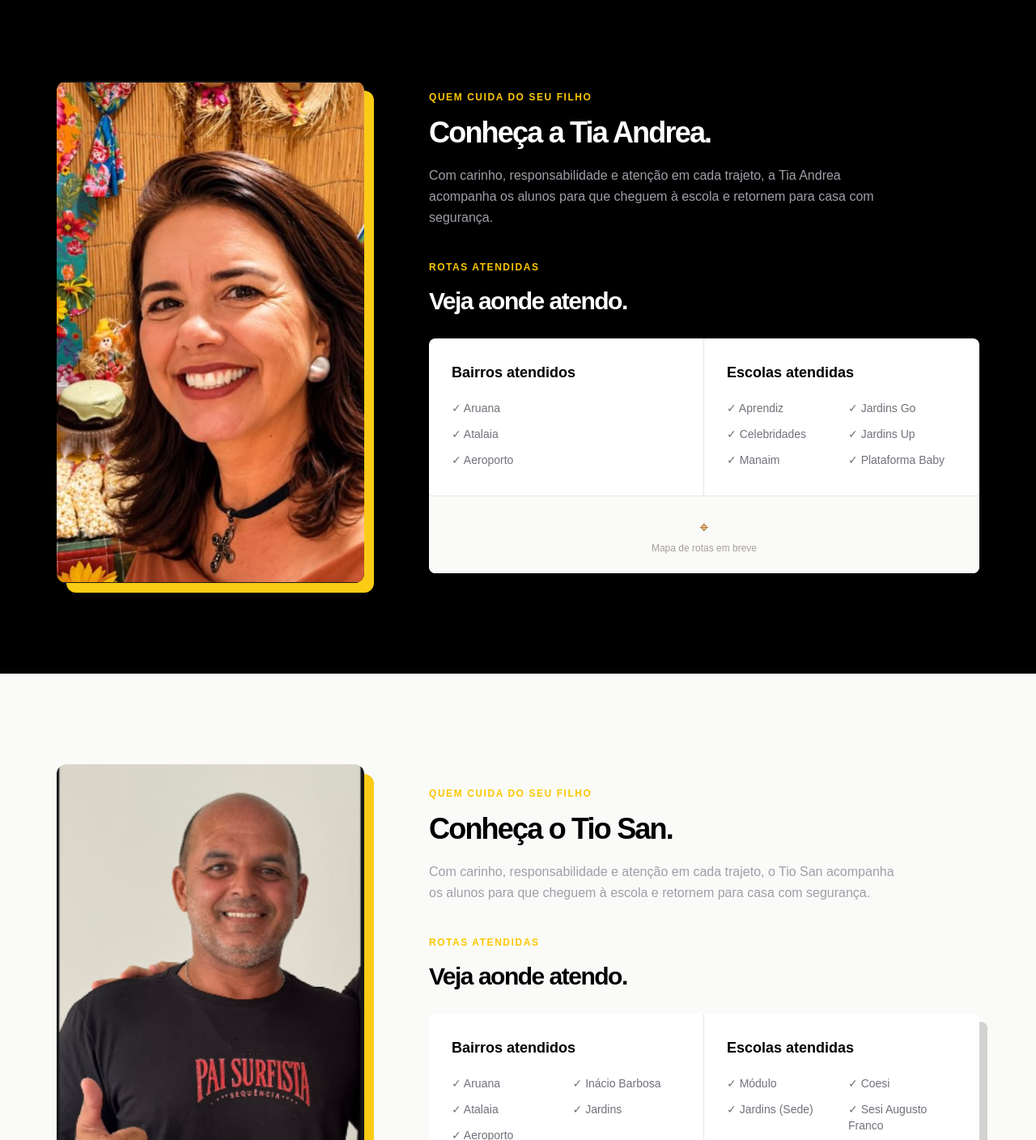
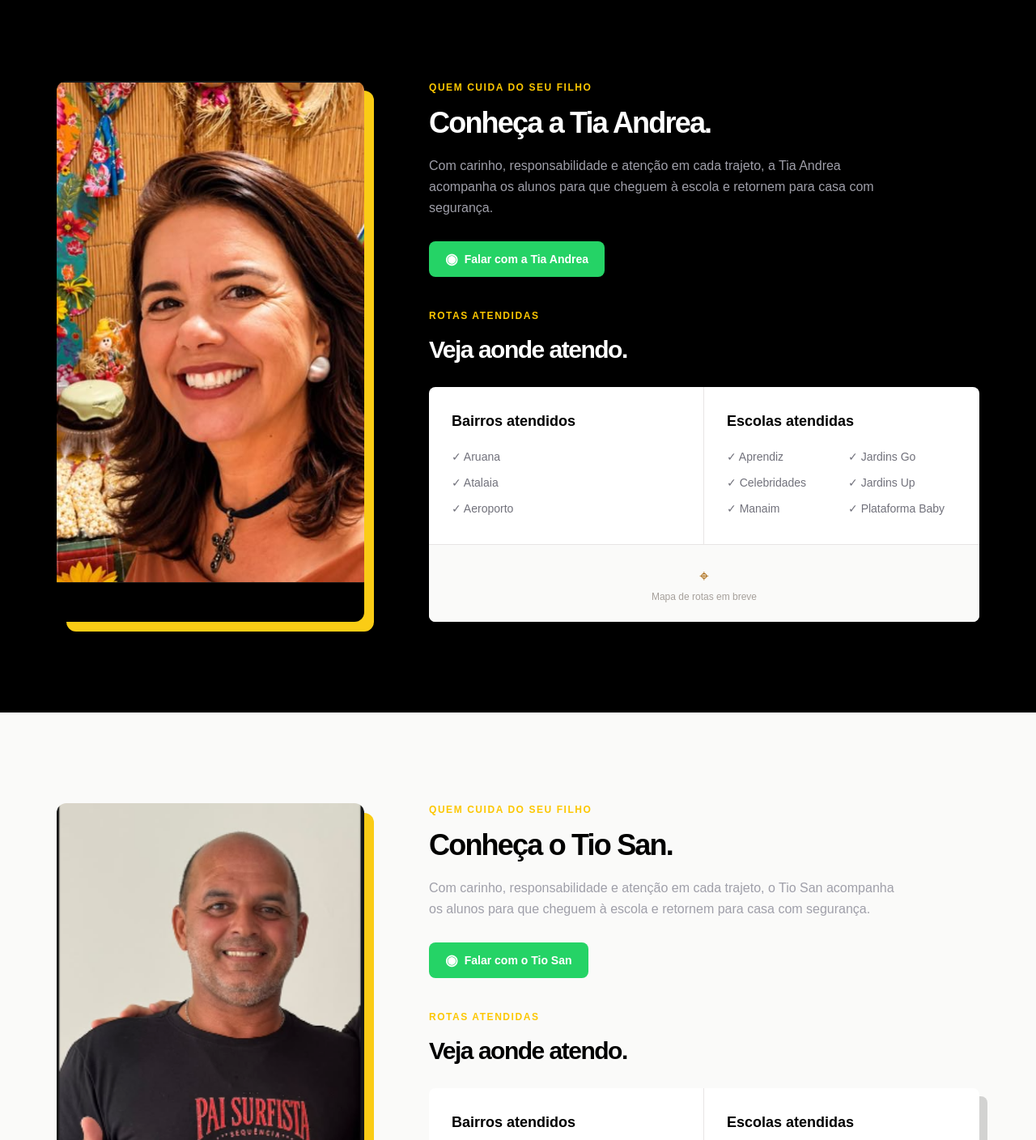
Before and after one commit to emidio79/emidiotransportes, a React (Vite) app: page / in a window 1280 px wide. Shown: the part 1259-2667 px from the top of the page at 81% size. Built offline with nearby package versions, Linux system fonts and the light colour scheme.

Commit message:
Adição de botão whatsapp indivudial em cada seção

```diff
--- a/src/components/sections/TiaAndrea.jsx
+++ b/src/components/sections/TiaAndrea.jsx
@@ -1,5 +1,8 @@
 import tiaAndreaImage from '../../assets/images/tia-andrea.png'
-import { rotandrea, escolandrea} from '../../data/services'
+import { rotandrea, escolandrea } from '../../data/services'
+import { WHATSAPP_TIA_ANDREA } from '../../utils/constants'
+import { whatsappLinkFor } from '../../utils/whatsapp'
+
 function TiaAndrea() {
   return (
     <section id="TiaAndrea" className="bg-black py-20 md:py-28">
@@ -28,6 +31,19 @@ function TiaAndrea() {
             Andrea acompanha os alunos para que cheguem à escola e retornem
             para casa com segurança.
           </p>
+          <a
+            href={whatsappLinkFor(
+              WHATSAPP_TIA_ANDREA,
+              'Olá, Tia Andrea! Gostaria de saber mais sobre o transporte escolar.'
+            )}
+            target="_blank"
+            rel="noopener noreferrer"
+            aria-label="Falar com a Tia Andrea pelo WhatsApp"
+            className="mt-7 inline-flex w-fit items-center gap-2 rounded-lg bg-[#25D366] px-5 py-3 text-sm font-bold text-white transition hover:bg-[#1ebe5d] focus:outline-none focus:ring-2 focus:ring-[#25D366] focus:ring-offset-2 focus:ring-offset-black"
+          >
+            <span className="text-lg leading-none">◉</span>
+            Falar com a Tia Andrea
+          </a>
 
           <div className="mt-10">
             <p className="mb-4 text-xs font-bold tracking-[.13em] text-yellow-400">
--- a/src/components/sections/TioSan.jsx
+++ b/src/components/sections/TioSan.jsx
@@ -1,5 +1,8 @@
 import tioSanImage from '../../assets/images/tio-san.png'
 import { rotasan, escolasan} from '../../data/services'
+import { WHATSAPP_TIO_SAN } from '../../utils/constants'
+import { whatsappLinkFor } from '../../utils/whatsapp'
+
 function TioSan() {
   return (
     <section id="TioSan" className="bg-stone-50 py-20 md:py-28">
@@ -28,6 +31,19 @@ function TioSan() {
             San acompanha os alunos para que cheguem à escola e retornem
             para casa com segurança.
           </p>
+          <a
+            href={whatsappLinkFor(
+              WHATSAPP_TIO_SAN,
+              'Olá, Tio San! Gostaria de saber mais sobre o transporte escolar.'
+            )}
+            target="_blank"
+            rel="noopener noreferrer"
+            aria-label="Falar com o Tio San pelo WhatsApp"
+            className="mt-7 inline-flex w-fit items-center gap-2 rounded-lg bg-[#25D366] px-5 py-3 text-sm font-bold text-white transition hover:bg-[#1ebe5d] focus:outline-none focus:ring-2 focus:ring-[#25D366] focus:ring-offset-2 focus:ring-offset-black"
+          >
+            <span className="text-lg leading-none">◉</span>
+            Falar com o Tio San
+          </a>
 
           <div className="mt-10">
             <p className="mb-4 text-xs font-bold tracking-[.13em] text-yellow-400">
--- a/src/utils/constants.js
+++ b/src/utils/constants.js
@@ -1,6 +1,12 @@
 export const SERVICE_NAME = 'Emidio Transportes'
 export const CITY = 'Aracaju - SE'
+
 export const WHATSAPP_NUMBER = '5579991760228'
+
+// Coloque aqui o número real da Tia Andrea.
+// Formato: 55 + DDD + celular, tudo junto.
+export const WHATSAPP_TIA_ANDREA = '5579999695339'
+export const WHATSAPP_TIO_SAN = '5579999360697'
 
 export const BUSINESS_INFO = {
   startYear: '[ANO DE INÍCIO]',
--- a/src/utils/whatsapp.js
+++ b/src/utils/whatsapp.js
@@ -3,5 +3,16 @@ import { WHATSAPP_NUMBER } from './constants'
 const DEFAULT_MESSAGE =
   'Olá! Gostaria de saber mais sobre o transporte escolar.'
 
+// Mantém os botões antigos, que já usam o número geral.
 export const whatsappLink = (message = DEFAULT_MESSAGE) =>
   `https://wa.me/${WHATSAPP_NUMBER}?text=${encodeURIComponent(message)}`
+
+// Usado para Tia Andrea, Tio San e futuros contatos individuais.
+export const whatsappLinkFor = (
+  phone,
+  message = DEFAULT_MESSAGE
+) => {
+  const cleanPhone = phone.replace(/\D/g, '')
+
+  return `https://wa.me/${cleanPhone}?text=${encodeURIComponent(message)}`
+}
```
